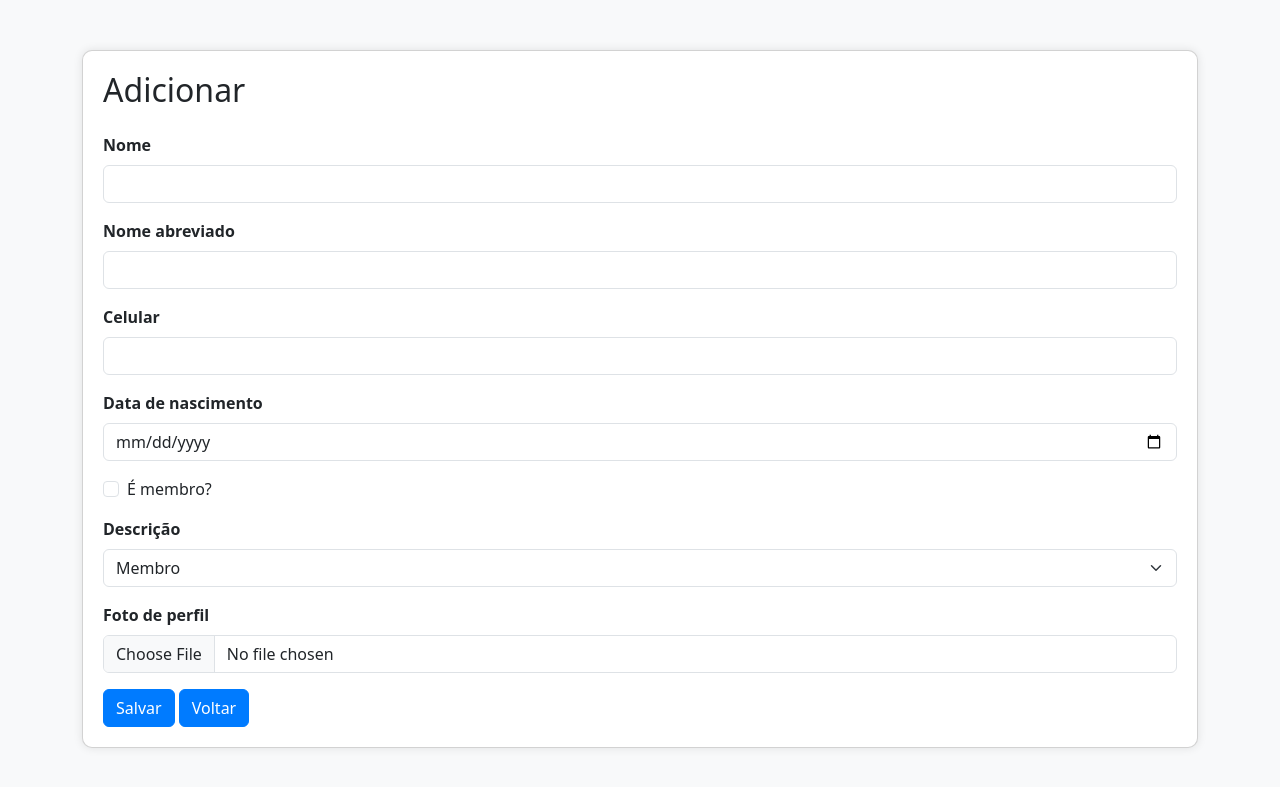
After one commit to tsukasarenato/presbyterian-data-manager, a Django app: page /pessoas/adicionar/ in a window 1280 px wide. The commit adds this page. Shown: the top 787 px of the page. Run offline with Django 5.2, Linux system fonts and the light colour scheme; the visitor is signed in with stand-in values (Sample User, id 1); some libraries are stand-ins or nearby versions.

Commit message:
CRUD People

```diff
--- a/app/templates/login.html
+++ b/app/templates/login.html
@@ -32,11 +32,11 @@
         <form method="POST" id="loginForm">
             {% csrf_token %}
             <div class="mb-3">
-                <label for="username" class="form-label">Username</label>
+                <label for="username" class="form-label">Usuário</label>
                 <input type="text" class="form-control" id="username" name="username" required>
             </div>
             <div class="mb-3">
-                <label for="password" class="form-label">Password</label>
+                <label for="password" class="form-label">Senha</label>
                 <input type="password" class="form-control" id="password" name="password" required>
             </div>
             {% if error %}
@@ -44,7 +44,7 @@
                 {{ error }}
             </div>
             {% endif %}
-            <button type="submit" class="btn btn-primary w-100">Login</button>
+            <button type="submit" class="btn btn-primary w-100">Entrar</button>
         </form>
     </div>
     <script src="https://code.jquery.com/jquery-3.6.0.min.js"></script>
--- /dev/null
+++ b/app/templates/people_add.html
@@ -0,0 +1,105 @@
+<!DOCTYPE html>
+<html lang="en">
+<head>
+    <meta charset="UTF-8">
+    <meta name="viewport" content="width=device-width, initial-scale=1.0">
+    <title>Adicionar - Pessoas</title>
+    <link href="https://cdnjs.cloudflare.com/ajax/libs/bootstrap/5.3.0/css/bootstrap.min.css" rel="stylesheet">
+    <style>
+        body {
+            background-color: #f8f9fa;
+        }
+        .container {
+            margin-top: 50px;
+        }
+        .card {
+            padding: 20px;
+            border-radius: 10px;
+            box-shadow: 0 0 10px rgba(0, 0, 0, 0.1);
+        }
+        .form-label {
+            font-weight: bold;
+        }
+        .btn-primary {
+            background-color: #007bff;
+            border-color: #007bff;
+        }
+        .btn-primary:hover {
+            background-color: #0056b3;
+            border-color: #004085;
+        }
+    </style>
+</head>
+<body>
+    <div class="container">
+        <div class="card">
+            <h2 class="mb-4">Adicionar</h2>
+            <form id="personForm" method="post" enctype="multipart/form-data">
+                {% csrf_token %}
+                <div class="mb-3">
+                    <label for="name" class="form-label">Nome</label>
+                    <input type="text" class="form-control" id="name" name="name" required>
+                </div>
+                <div class="mb-3">
+                    <label for="abbreviated_name" class="form-label">Nome abreviado</label>
+                    <input type="text" class="form-control" id="abbreviated_name" name="abbreviated_name">
+                </div>
+                <div class="mb-3">
+                    <label for="phone" class="form-label">Celular</label>
+                    <input type="text" class="form-control" id="phone" name="phone">
+                </div>
+                <div class="mb-3">
+                    <label for="date_of_birth" class="form-label">Data de nascimento</label>
+                    <input type="date" class="form-control" id="date_of_birth" name="date_of_birth">
+                </div>
+                <div class="mb-3 form-check">
+                    <input type="checkbox" class="form-check-input" id="is_member" name="is_member">
+                    <label class="form-check-label" for="is_member">É membro?</label>
+                </div>
+                <div class="mb-3">
+                    <label for="status" class="form-label">Descrição</label>
+                    <select class="form-select" id="status" name="status">
+                        <option value="0">Excomungado</option>
+                        <option value="1" selected>Membro</option>
+                        <option value="2">Pastor</option>
+                        <option value="3">Presbítero</option>
+                        <option value="4">Diácono</option>
+                        <option value="5">Visitante</option>
+                        <option value="6">Discipulando</option>
+                    </select>
+                </div>
+                <div class="mb-3">
+                    <label for="image" class="form-label">Foto de perfil</label>
+                    <input type="file" class="form-control" id="image" name="image">
+                </div>
+                <button type="submit" class="btn btn-primary">Salvar</button>
+                <a href="{% url 'people' %}" class="btn btn-primary">Voltar</a>
+            </form>
+        </div>
+    </div>
+
+    <script>
+        document.getElementById('personForm').addEventListener('submit', function(event) {
+            event.preventDefault();
+
+            const formData = new FormData(this);
+            formData.append('csrfmiddlewaretoken', document.querySelector('[name=csrfmiddlewaretoken]').value);
+
+            fetch("{% url 'people_add' %}", {
+                method: 'POST',
+                body: formData
+            })
+            .then(response => response.json())
+            .then(data => {
+                alert('Informações foram salvas com sucesso :D');
+                document.getElementById('personForm').reset();
+            })
+            .catch(error => {
+                console.error('Error registering person:', error);
+                alert('Eita ocorreu um erro ao salvar as informações :/, entre em contato com o desenvolvedor');
+            });
+        });
+    </script>
+    <script src="https://cdnjs.cloudflare.com/ajax/libs/bootstrap/5.3.0/js/bootstrap.min.js"></script>
+</body>
+</html>
--- a/app/urls.py
+++ b/app/urls.py
@@ -1,7 +1,10 @@
 from django.urls import path
-from .views import LoginView, HomeView
+from .views import *
 
 urlpatterns = [
     path('login/', LoginView.as_view(), name='login'),
-    path('home/', HomeView.as_view(), name='home'),
+    path('pessoas/', PeopleView.as_view(), name='people'),
+    path('pessoas/adicionar/', PeopleAddView.as_view(), name='people_add'),
+    path('pessoas/<int:pk>/editar/', PeopleEditView.as_view(), name='people_edit'),
+    path('pessoas/<int:pk>/deletar/', PeopleDeleteView.as_view(), name='people_delete'),
 ]
--- a/app/views.py
+++ b/app/views.py
@@ -1,9 +1,10 @@
-from django.shortcuts import redirect, render
+from django.shortcuts import redirect, render, get_object_or_404
 from django.contrib.auth import authenticate, login
 from django.contrib.auth.decorators import login_required
 from django.utils.decorators import method_decorator
+from django.http import JsonResponse
 from django.views import View
-from .models import People
+from .models import People, Churches
 
 class LoginView(View):
     def get(self, request):
@@ -21,10 +22,78 @@ class LoginView(View):
 
 
 @method_decorator(login_required, name='dispatch')
-class HomeView(View):
+class PeopleView(View):
 
     def get(self, request):
 
         people = People.objects.all()
 
-        return render(request, 'home.html', {'people': people})
+        return render(request, 'people.html', {'people': people})
+
+@method_decorator(login_required, name='dispatch')
+class PeopleAddView(View):
+
+    def get(self, request):
+        return render(request, 'people_add.html')
+
+    def post(self, request):
+        name = request.POST.get('name')
+        abbreviated_name = request.POST.get('abbreviated_name')
+        phone = request.POST.get('phone')
+        date_of_birth = request.POST.get('date_of_birth')
+        is_member = request.POST.get('is_member') == 'true'
+        status = request.POST.get('status')
+        image = request.FILES.get('image')
+
+        # For simplification, I'm using a fixed church. You can modify this as needed.
+        church = Churches.objects.first()
+
+        person = People.objects.create(
+            church=church,
+            name=name,
+            abbreviated_name=abbreviated_name,
+            phone=phone,
+            date_of_birth=date_of_birth,
+            is_member=is_member,
+            status=status,
+            image=image
+        )
+
+        return JsonResponse({'message': 'Person registered successfully!'})
+
+
+@method_decorator(login_required, name='dispatch')
+class PeopleEditView(View):
+
+    def get(self, request, pk):
+        person = get_object_or_404(People, pk=pk)
+        return render(request, 'people_edit.html', {'person': person})
+
+
+    def post(self, request, pk):
+        person = get_object_or_404(People, pk=pk)
+
+        person.name = request.POST.get('name')
+        person.abbreviated_name = request.POST.get('abbreviated_name')
+        person.phone = request.POST.get('phone')
+        person.date_of_birth = request.POST.get('date_of_birth')
+        person.is_member = request.POST.get('is_member') == 'true'
+        person.status = request.POST.get('status')
+
+        if 'image' in request.FILES:
+            person.image = request.FILES.get('image')
+
+        person.save()
+
+        return JsonResponse({'message': 'Person updated successfully!'})
+
+@method_decorator(login_required, name='dispatch')
+class PeopleDeleteView(View):
+
+    def post(self, request, pk):
+        person = get_object_or_404(People, pk=pk)
+        person.delete()
+        return JsonResponse({'message': 'Person deleted successfully!'})
+
+    def get(self, request):
+        return JsonResponse({'error': 'Method not allowed'}, status=405)
```
Also changed, not shown: app/templates/people.html (renamed from app/templates/home.html, +32 -4 lines), app/templates/people_edit.html (added, +108 -0 lines).
